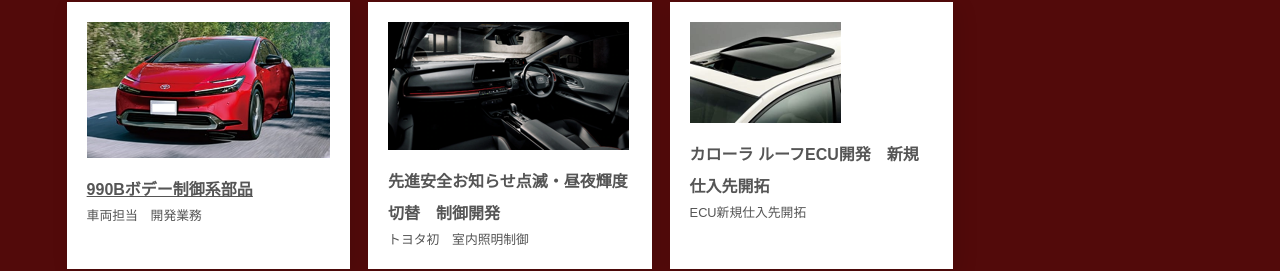
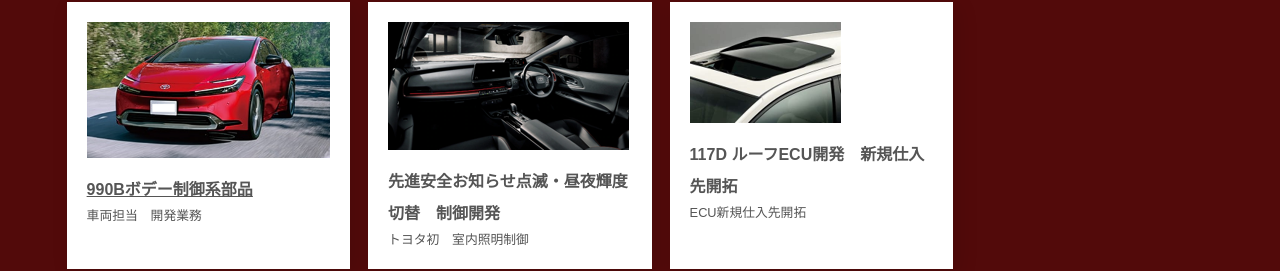
Before and after one commit to AtsutakaIshikawa/AtsutakaIshikawa.fnd21, a plain HTML site: page history.html in a window 1280 px wide. Shown: the part 230-501 px from the top of the page. Drawn offline with nearby package versions, Linux system fonts and the light colour scheme.

Commit message:
Update history.html

```diff
--- a/history.html
+++ b/history.html
@@ -65,7 +65,7 @@
 <div class="list">
 <figure><img src="images/roofECU.png" alt="ルーフECU"></figure>
 <div class="text">
-<h4>カローラ ルーフECU開発　新規仕入先開拓</h4>
+<h4>117D ルーフECU開発　新規仕入先開拓</h4>
 <p>ECU新規仕入先開拓</p>
 </div>
 <!--/.text-->
```
